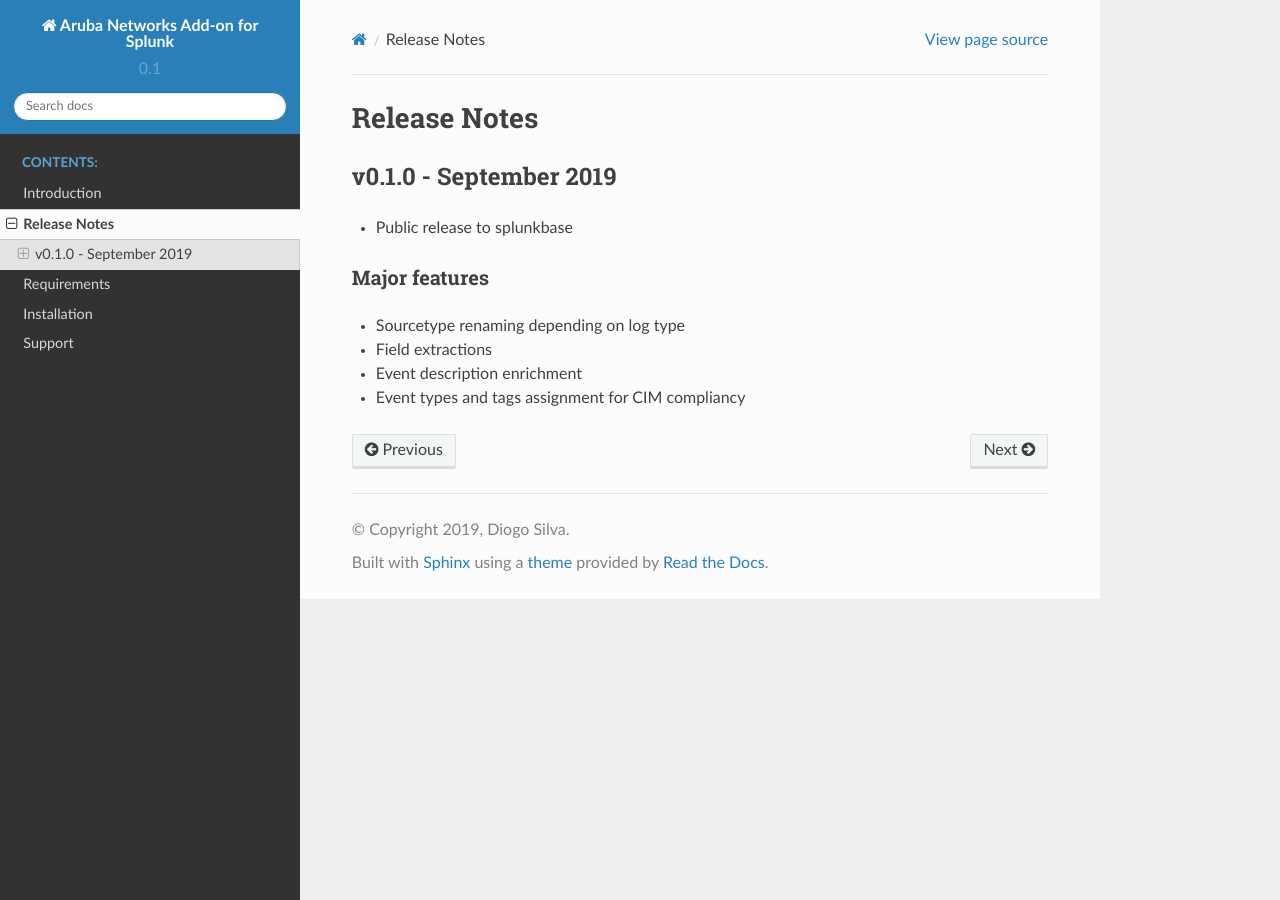
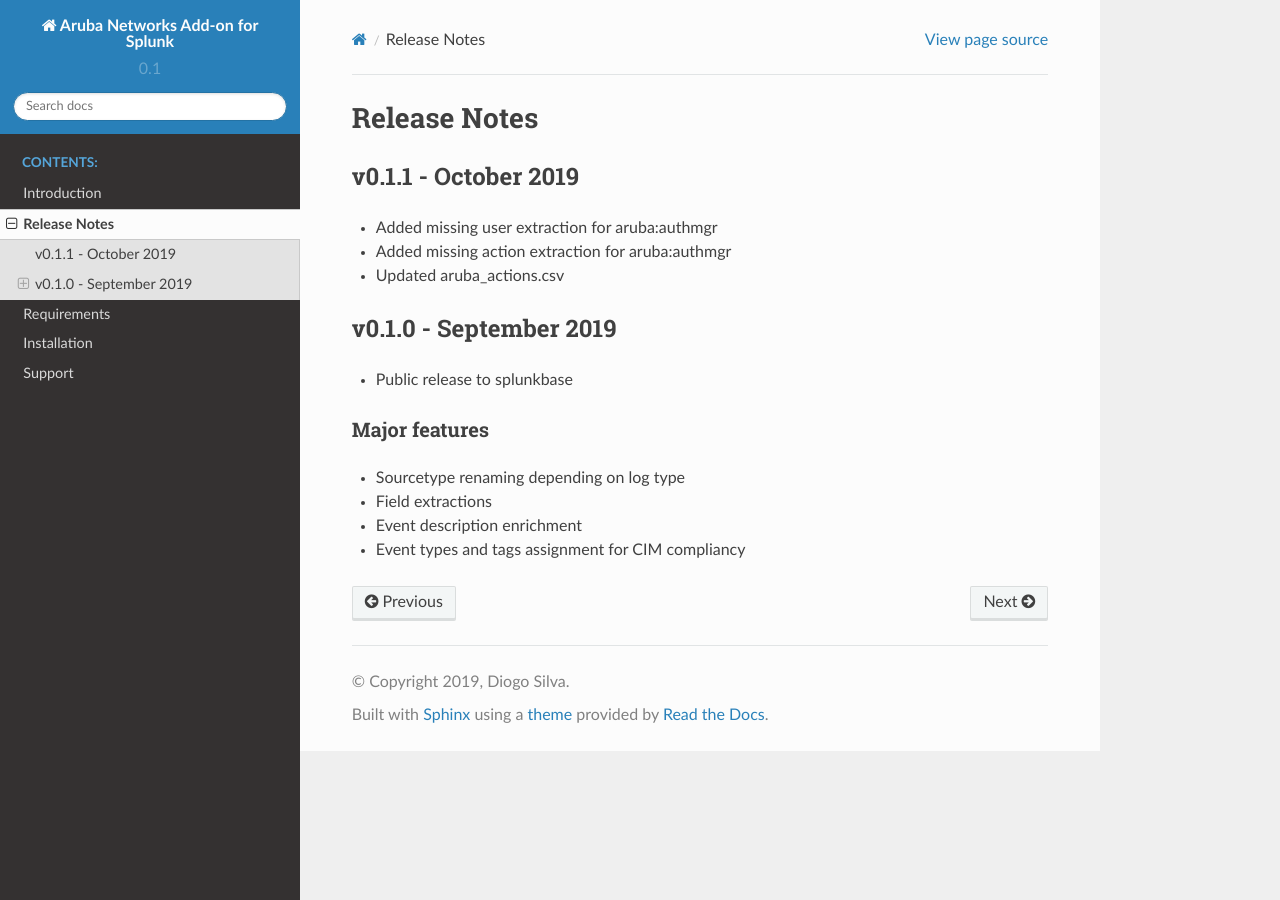
Before and after one commit to diogofgm/TA-aruba_networks, a Sphinx documentation site: the page built from docs/source/releasenotes.rst, in a window 1280 px wide. Built offline with Sphinx 7.4.7 and the Read the Docs theme 2.0.0, drawn with Linux system fonts in a browser that asks for light colours; pages that are not in the unit, such as notebooks, are missing from menus.

Commit message:
Update releasenotes.rst

```diff
--- a/docs/source/releasenotes.rst
+++ b/docs/source/releasenotes.rst
@@ -1,6 +1,13 @@
 =============
 Release Notes
 =============
+
+v0.1.1 - October 2019
+---------------------
+- Added missing user extraction for aruba:authmgr
+- Added missing action extraction for aruba:authmgr
+- Updated aruba_actions.csv
+
 
 v0.1.0 - September 2019
 -----------------------
```
